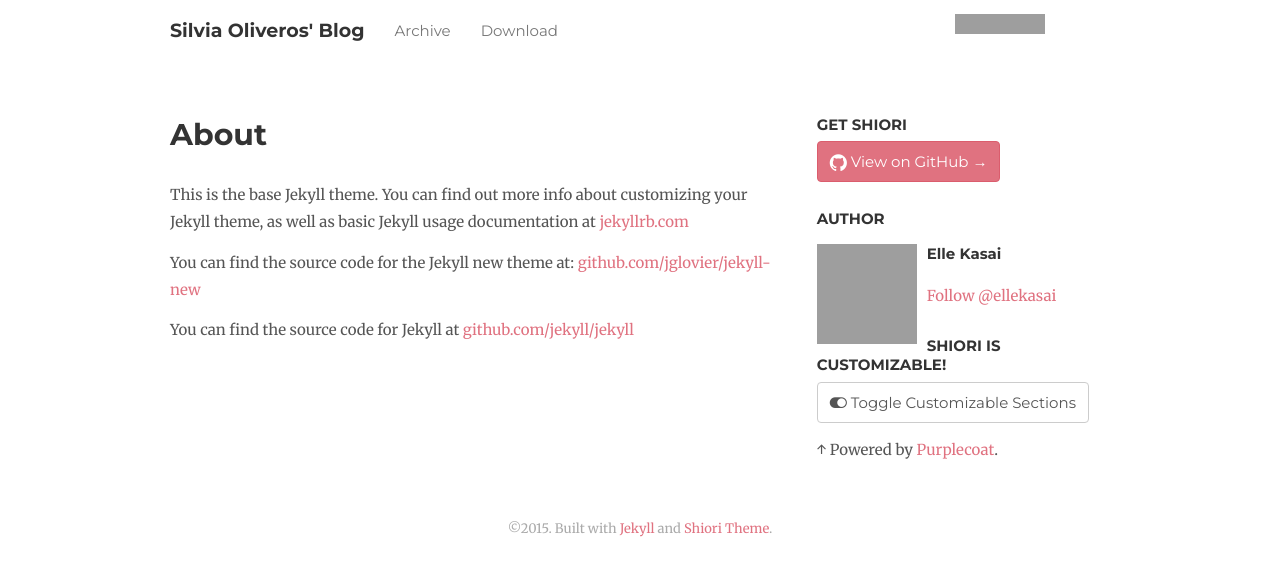
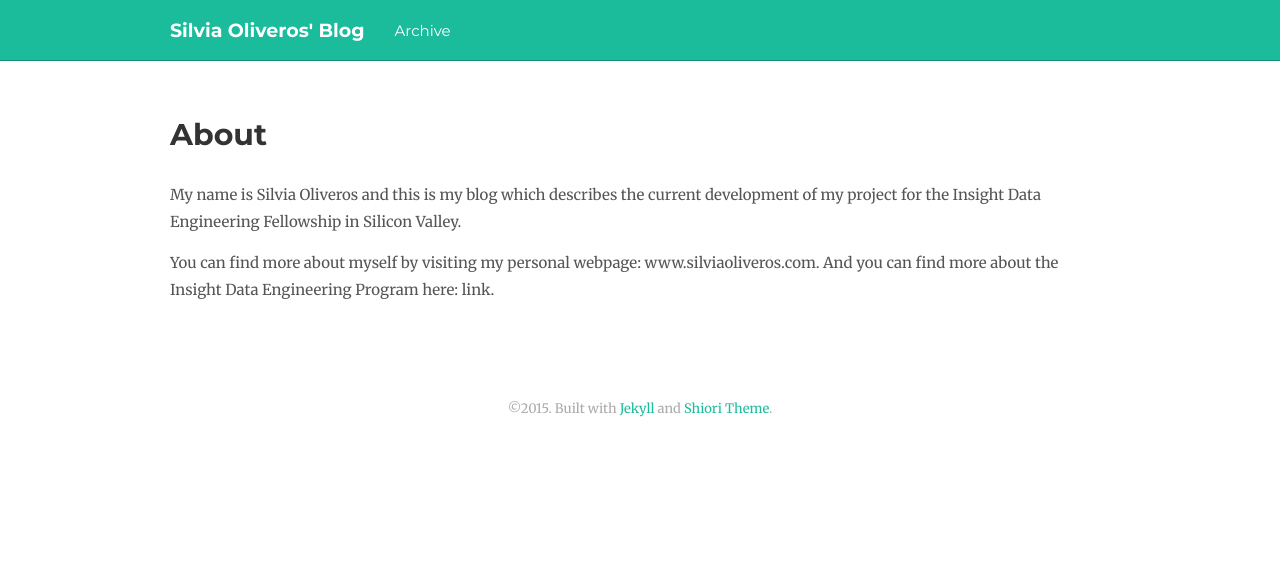
Before and after one commit to soliverost/soliverost.github.io, a Jekyll site: the page built from about.md, in a window 1280 px wide. Shown: the top 576 px of the page. Built offline with Jekyll 4.4.1, drawn with Linux system fonts in a browser that asks for light colours; nearby versions of some CDN libraries; comment, search, counter and statistics services are not loaded; grey boxes are pictures that could not be loaded.

Commit message:
Customized layout and added two posts

```diff
--- a/_data/theme.yml
+++ b/_data/theme.yml
@@ -14,7 +14,7 @@ num_home_posts: 3
 # - purple
 # - orange
 # - red
-color: default
+color: turquoise
 
 # Show navigation below each post?
 show_post_navs: true
@@ -22,4 +22,4 @@ show_post_navs: true
 # Hides the sidebar.
 # You can also hide the sidebar by setting hide_sidebar: true on
 # the YAML front matter for each page.
-hide_sidebar: false
+hide_sidebar: true
--- a/_includes/nav-right.html
+++ b/_includes/nav-right.html
@@ -1,3 +1,2 @@
-<li class="hidden-xs"><iframe src="http://ghbtns.com/github-btn.html?user=ellekasai&repo=shiori&type=watch&count=true&size=large"
-  allowtransparency="true" frameborder="0" scrolling="0" width="170" height="30" style="margin-top: 14px;"></iframe>
+<li class="hidden-xs">
 </li>
--- a/_includes/nav.html
+++ b/_includes/nav.html
@@ -1,2 +1 @@
 <li><a href="{{ "/archive" | prepend:site.baseurl }}">Archive</a></li>
-<li><a href="http://github.com/ellekasai/shiori" target="_blank">Download</a></li>
--- a/_includes/post-header.html
+++ b/_includes/post-header.html
@@ -1,7 +1,4 @@
 <!-- Feel free to remove this div. Uses purplecoat: http://ellekasai.github.io/purplecoat.js -->
 <div data-purplecoat="shiori" data-purplecoat-label="post-header.html">
 <p class="text-muted">{{ page.date | date_to_string }}</p>
-<div class="well well-sm">
-  {% include ribbon.html %} You can customize this section in <code>_includes</code> &rarr; <code>post-header.html</code>.
 </div>
-</div>
--- a/_includes/sidebar.html
+++ b/_includes/sidebar.html
@@ -1,32 +1,7 @@
 <!-- Feel free to remove this div. Uses purplecoat: http://ellekasai.github.io/purplecoat.js -->
 <div data-purplecoat="shiori" data-purplecoat-label="sidebar.html">
-  <h3 class="section-header">
-    Get Shiori
-  </h3>
 
-  <p><a href="https://github.com/ellekasai/shiori" target="_blank" class="btn btn-primary"><i class="fa fa-github fa-lg"></i> View on GitHub &rarr;</a></p>
 
-  <h3>
-    Author
-  </h3>
-
-  <p>
-    <div class="media">
-      <img src="https://avatars0.githubusercontent.com/u/2410692?v=2&s=100" alt="Elle Kasai" class="pull-left">
-      <div class="media-body">
-        <h4 class="media-heading">Elle Kasai</h4>
-      </div>
-    </div>
-  </p>
-
-  <p><a href="https://twitter.com/ellekasai" class="twitter-follow-button" data-show-screen-name="false" data-show-count="true" data-dnt="true" data-size="large">Follow @ellekasai</a></p>
+  <p><a href="https://twitter.com/soliverost" class="twitter-follow-button" data-show-screen-name="false" data-show-count="true" data-dnt="true" data-size="large">Follow @soliverost</a></p>
 
 </div>
-
-<h3>
-  Shiori is Customizable!
-</h3>
-
-<p><button data-purplecoat-toggle="shiori" class="btn btn-default"><i class="fa fa-toggle-on"></i> Toggle Customizable Sections</button></p>
-
-<p>&uarr; Powered by <a href="http://ellekasai.github.io/purplecoat.js" target="_blank">Purplecoat</a>.</p>
--- a/about.md
+++ b/about.md
@@ -4,8 +4,7 @@ title: About
 permalink: /about/
 ---
 
-This is the base Jekyll theme. You can find out more info about customizing your Jekyll theme, as well as basic Jekyll usage documentation at [jekyllrb.com](http://jekyllrb.com/)
+My name is Silvia Oliveros and this is my blog which describes the current development of my project for the Insight Data Engineering Fellowship in Silicon Valley.
 
-You can find the source code for the Jekyll new theme at: [github.com/jglovier/jekyll-new](https://github.com/jglovier/jekyll-new)
-
-You can find the source code for Jekyll at [github.com/jekyll/jekyll](https://github.com/jekyll/jekyll)
+You can find more about myself by visiting my personal webpage: www.silviaoliveros.com.
+And you can find more about the Insight Data Engineering Program here: link.
```
Also changed, not shown: _includes/post-footer.html (deleted, +0 -9 lines), _posts/2014-06-28-example-bootstrap.md (deleted, +0 -56 lines), _posts/2014-07-27-exmaple-css.md (deleted, +0 -72 lines), _posts/2014-07-28-introducing-shiori.md (deleted, +0 -65 lines), _posts/2015-01-16-insight-project-idea.md (added, +19 -0 lines), _posts/2015-01-17-fantasy-league-rules.md (added, +25 -0 lines), 4 other files.
